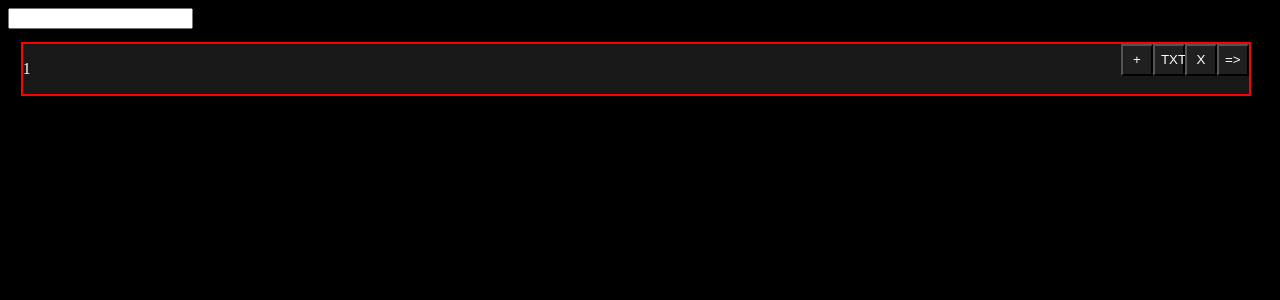
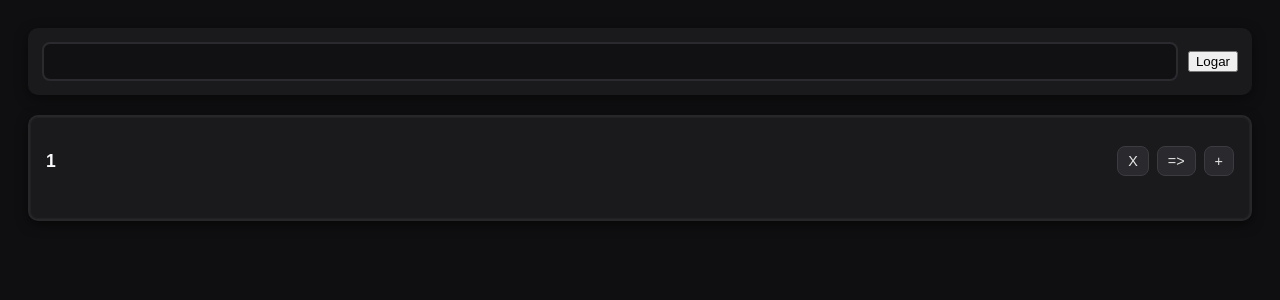
Before and after one commit to dminoru13/Fichario-mas-melhor, a React (Vite) app: page / in a window 1280 px wide. Shown: the top 300 px of the page. Built offline with nearby package versions, Linux system fonts and the light colour scheme.

Commit message:
agora falta o desinge os modulos

```diff
--- a/src/Paginas/ficha/Ficha.css
+++ b/src/Paginas/ficha/Ficha.css
@@ -1,30 +1,115 @@
+/* Container geral */
 :root {
-    background-color: black;
+  background-color: #0f0f11;;
 }
 
 
-.modulo{
-    border: 2px red solid;
-    background-color: rgb(24, 24, 24);
-    margin: 5px;
-    width: 97%;
-    min-height: 3vw;
-    margin: 1vw;
-    color: white;
+
+.conteiner {
+  min-height: 100vh;
+  background: #0f0f11;
+  padding: 20px;
+  display: flex;
+  flex-direction: column;
+  gap: 20px;
+  color: #e4e4e7;
+  font-family: sans-serif;
 }
 
-.cabecario{
-    display: flex;
-    flex-direction: row;
+/* Menu superior */
+.menu {
+  background: #1a1a1d;
+  padding: 14px;
+  border-radius: 10px;
+  box-shadow: 0 4px 14px rgba(0,0,0,0.45);
+  display: flex;
+  gap: 10px;
+  align-items: center;
 }
 
-.btnAdd{
-   width: 2.5vw;
-   height: 2.5vw;
-   background-color: rgb(32, 32, 32);
-   color: white;
+.menu input {
+  flex: 1;
+  padding: 10px 12px;
+  border-radius: 8px;
+  background: #111113;
+  border: 2px solid #2b2b2f;
+  color: #fafafa;
+  outline: none;
+  transition: 0.2s;
 }
 
-.divBtn{
-    margin-left: auto;
+.menu input:focus {
+  border-color: #4d7cff;
+  box-shadow: 0 0 6px rgba(77, 124, 255, 0.6);
 }
+
+/* Área dos módulos */
+.modulos {
+  display: flex;
+  flex-direction: column;
+  gap: 14px;
+}
+
+
+.modulo {
+  background: #1a1a1d;
+  border-radius: 10px;
+  padding: 16px;
+  border: 2px solid #27272a;
+  box-shadow:
+    0 4px 12px rgba(0,0,0,0.5),
+    inset 0 0 0 1px rgba(255,255,255,0.03);
+
+  display: flex;
+  flex-direction: column;
+  gap: 14px;
+}
+
+/* Cabeçalho */
+.modulo .cabecario {
+  display: flex;
+  justify-content: space-between;
+  align-items: center;
+}
+
+.modulo .cabecario p {
+  font-weight: 600;
+  font-size: 1.1rem;
+  color: #fafafa;
+}
+
+/* Botões */
+.divBtn {
+  display: flex;
+  gap: 8px;
+}
+
+.btnAdd {
+  padding: 6px 10px;
+  border-radius: 8px;
+  background: #2a2a2e;
+  border: 1px solid #3b3b40;
+  color: #e5e5e5;
+  cursor: pointer;
+  font-size: 0.9rem;
+  transition: 0.2s;
+}
+
+.btnAdd:hover {
+  background: #343438;
+  border-color: #4b4b52;
+}
+
+.btnAdd:active {
+  transform: scale(0.92);
+}
+
+/* Filhos */
+.filhos {
+  margin-left: 20px;
+  padding-left: 14px;
+  border-left: 2px dashed #3b3b40;
+  display: flex;
+  flex-direction: column;
+  gap: 12px;
+}
--- a/src/Paginas/ficha/Ficha.tsx
+++ b/src/Paginas/ficha/Ficha.tsx
@@ -1,21 +1,32 @@
   import './Ficha.css'
   import Modulo from '../modulo/Modulo';
+  import MenuAdd from '../../menus/MenuAdd';
   import { useModulo } from '../../contexto/contexto'
-  import { useState } from 'react';
 
 
   function Ficha() {
 
-      const { modulos, setIdAlvo } = useModulo();
+      const { modulos, setIdAlvo, menu, setMenu } = useModulo();
+
 
     return (
        <div className='conteiner'>
-        <input type="text" name="idAlvo" id="" onChange={(e) => setIdAlvo(e.target.value)} />
+
+        {menu === "menuAdd" && <MenuAdd/>}
+
+        <div className='menu'>
+          <input type="text" name="idAlvo" id="" onChange={(e) => setIdAlvo(e.target.value)} />
+          <button onClick={() => console.log(modulos)}>Logar</button>
+        </div>
 
 
+        <div className='modulos'>
           {modulos.map((Carlos) =>
             <Modulo id = {Carlos.id} tipo='divisoria'/>
           )}
+        </div>
+
+
       </div>
 
     )}
--- a/src/Paginas/modulo/Modulo.tsx
+++ b/src/Paginas/modulo/Modulo.tsx
@@ -9,7 +9,7 @@
 
   function Modulo({ id, tipo }: { id: string, tipo: string }) {
 
-      const { modulos, adicionarModulo, apagarModulo, moverModulo, idAlvo } = useModulo();
+      const { modulos, apagarModulo, moverModulo, idAlvo, setIdAtual, setMenu } = useModulo();
 
       function encontrar(id: string, lista: TipoModulo[]): TipoModulo | null {
         for (const item of lista) {
@@ -23,10 +23,7 @@
       const moduloAtual = encontrar(id, modulos);
       if (!moduloAtual) return null;
 
-      function adicionarFilho(tipo: string) {
-        const numero = moduloAtual!.ModuloFilho.length + 1;
-        adicionarModulo(id, { id: id + "." + numero, ModuloFilho: [], tipo: tipo });
-      }
+
 
 
 
@@ -37,10 +34,9 @@
           <div className="cabecario">
             <p>{id}</p>
             <div className="divBtn">
-              <button onClick={() => adicionarFilho("divisoria")} className='btnAdd'>+</button>
-              <button onClick={() => adicionarFilho("TXT")} className='btnAdd'>TXT</button>
               <button onClick={() => apagarModulo(id)} className='btnAdd'>X</button>
               <button onClick={() => moverModulo(id, idAlvo)} className='btnAdd'>{"=>"}</button>
+              <button onClick={() => {setIdAtual(id); setMenu("menuAdd")}} className='btnAdd'> +</button>
 
             </div>
 
@@ -58,7 +54,13 @@
       else{
         return(
           <div className="modulo">
-            aaaaaaaaa
+            <div className="cabecario">
+              <div className="divBtn">
+              <button onClick={() => apagarModulo(id)} className='btnAdd'>X</button>
+              <button onClick={() => moverModulo(id, idAlvo)} className='btnAdd'>{"=>"}</button>
+            </div>
+            </div>
+            <input type="text" />
           </div>
         )
       }
--- a/src/contexto/contexto.tsx
+++ b/src/contexto/contexto.tsx
@@ -11,11 +11,15 @@
 
 type ModulosContextType = {
   modulos: TipoModulo[];
-  idAlvo: string;
-  setIdAlvo: (v: string) => void;
   adicionarModulo: (id: string, novoModulo: TipoModulo) => void;
   apagarModulo: (idAlvo: string) => void;
   moverModulo: (idOrigem: string, idDestino: string) => void;
+  idAtual: string;
+  setIdAtual: (v:string) => void;
+  idAlvo: string;
+  setIdAlvo: (v: string) => void;
+  menu: string;
+  setMenu: (v:string) => void;
 };
 
 
@@ -32,6 +36,10 @@ type ModulosContextType = {
     )
 
     const [idAlvo, setidAlvo] = useState("")
+
+    const [idAtual, setIdAtual] = useState("")
+
+    const [ menu, setMenu] = useState("")
 
 
 
@@ -111,8 +119,6 @@ type ModulosContextType = {
 
         setModulos(m => reorganizar(remover(m, partes)));
     }
-
-
 
     function moverModulo(idOrigem: string, idDestino: string) {
       if (!idOrigem || !idDestino) return;
@@ -244,11 +250,15 @@ type ModulosContextType = {
     return(
         <ContextoModulos.Provider value={{
           modulos,
+          adicionarModulo,
+          apagarModulo,
+          moverModulo,
+          idAtual,
+          setIdAtual,
           idAlvo,
           setIdAlvo: setidAlvo,
-          adicionarModulo,
-          apagarModulo,
-          moverModulo
+          menu,
+          setMenu
         }}>
 
 
--- /dev/null
+++ b/src/menus/MenuAdd.css
@@ -0,0 +1,91 @@
+/* Fundo escuro transparente */
+.menuAddOverlay {
+  position: fixed;
+  top: 0;
+  left: 0;
+  width: 100vw;
+  height: 100vh;
+
+  background: rgba(0, 0, 0, 0.65);
+  backdrop-filter: blur(4px);
+
+  display: flex;
+  justify-content: center;
+  align-items: center;
+  z-index: 9999;
+}
+
+/* Caixa do menu (tema escuro) */
+.menuAddBox {
+  width: 350px;
+  padding: 24px;
+  background: #1c1c1c;        /* fundo escuro */
+  border-radius: 14px;
+  box-shadow: 0 8px 20px rgba(0,0,0,0.5);
+
+  display: flex;
+  flex-direction: column;
+  gap: 20px;
+
+  position: relative;
+}
+
+/* Botão X */
+.btnClose {
+  position: absolute;
+  top: 10px;
+  right: 10px;
+
+  background: #333;
+  color: #fff;
+  border: none;
+  font-size: 1rem;
+  padding: 6px 10px;
+  border-radius: 6px;
+  cursor: pointer;
+  transition: 0.2s;
+}
+
+.btnClose:hover {
+  background: #444;
+}
+
+/* Cabeçalho */
+.menuAddBox .cabecario {
+  text-align: center;
+  display: flex;
+  justify-content: center;
+  align-items: center;
+}
+
+.menuAddBox .titulo {
+  font-size: 1.3rem;
+  font-weight: 700;
+  color: #ffffff;      /* texto branco */
+}
+
+/* Botões */
+.menuAddBox .botoes {
+  display: grid;
+  grid-template-columns: repeat(2, 1fr);
+  gap: 12px;
+}
+
+.menuAddBox .botoes button {
+  padding: 12px;
+  font-size: 1rem;
+  background: #2a2a2a;    /* fundo escuro */
+  color: #fff;            /* texto branco */
+  border: none;
+  border-radius: 10px;
+  cursor: pointer;
+  transition: 0.2s;
+}
+
+.menuAddBox .botoes button:hover {
+  background: #3a3a3a;
+}
+
+.menuAddBox .botoes button:active {
+  transform: scale(0.95);
+}
--- /dev/null
+++ b/src/menus/MenuAdd.tsx
@@ -0,0 +1,47 @@
+import './MenuAdd.css'
+import { useModulo } from '../contexto/contexto'
+import type { TipoModulo } from '../contexto/contexto';
+
+function MenuAdd() {
+
+    const { setMenu, adicionarModulo,idAtual, modulos } = useModulo();
+
+    function adicionarFilho(tipo: string) {
+        const numero = moduloAtual!.ModuloFilho.length + 1;
+        adicionarModulo(idAtual, { id: idAtual + "." + numero, ModuloFilho: [], tipo: tipo });
+        setMenu("");
+      }
+
+     function encontrar(id: string, lista: TipoModulo[]): TipoModulo | null {
+              for (const item of lista) {
+                if (item.id === id) return item;
+                const f = encontrar(id, item.ModuloFilho);
+                if (f) return f;
+              }
+              return null;
+            }
+
+    const moduloAtual = encontrar(idAtual, modulos);
+
+
+    return (
+        <div className="menuAddOverlay">
+            <div className="menuAddBox">
+
+                <button className="btnClose" onClick={() => setMenu("")}>X</button>
+
+                <div className="cabecario">
+                    <p className="titulo">Adicionar Módulo</p>
+                </div>
+
+                <div className="botoes">
+                                  <button onClick={() => adicionarFilho("divisoria")} className='btnAdd'>+</button>
+                                <button onClick={() => adicionarFilho("TXT")} className='btnAdd'>TXT</button>
+                </div>
+
+            </div>
+        </div>
+    );
+}
+
+export default MenuAdd;
```
Lines whose indentation alone changed are shown as unchanged.
